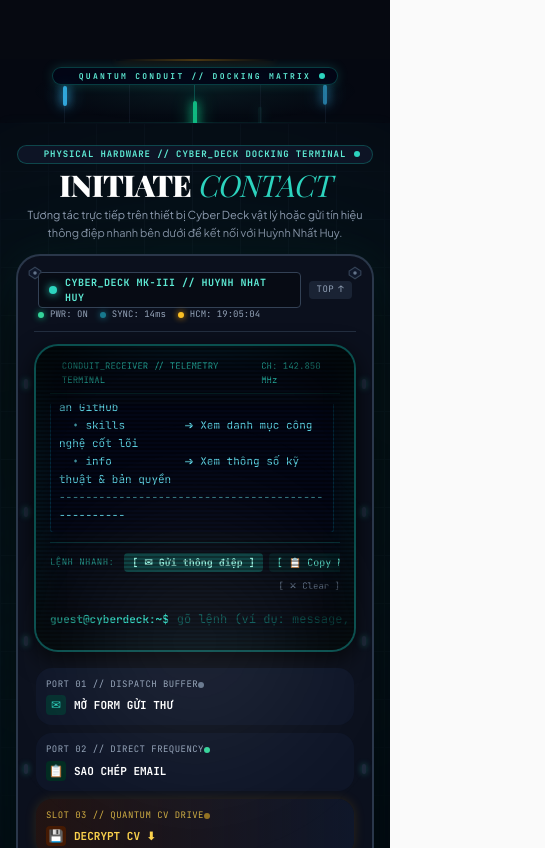
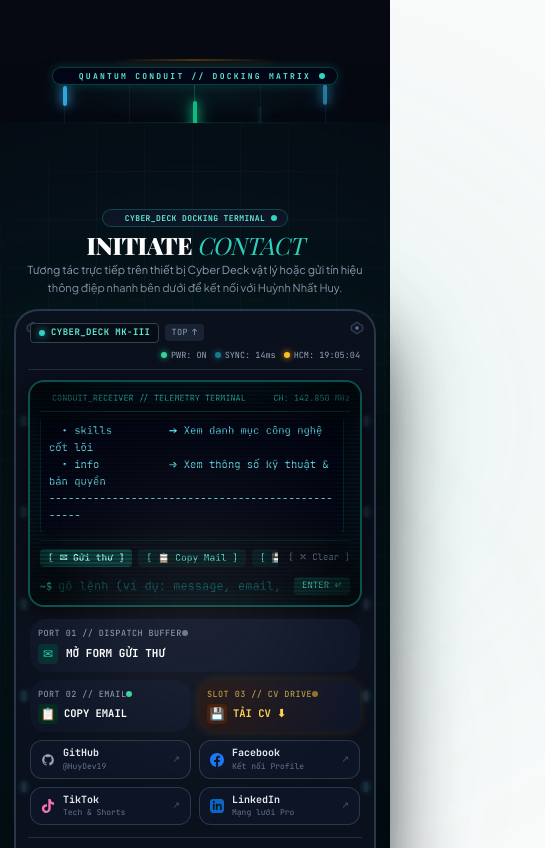
Before and after one commit to HuyDev19/My_Portfolio, a React (Vite) app: page / in a window 390 px wide. Shown: the part 8460-9308 px from the top of the page, 545 px wide, since content can reach past the window. Built offline with nearby package versions, Linux system fonts and the light colour scheme; a web font is replaced by a local one.

Commit message:
Optimize Contact section and CyberDeck for mobile viewport

```diff
--- a/src/sections/Contact/components/CyberDeck.tsx
+++ b/src/sections/Contact/components/CyberDeck.tsx
@@ -103,9 +103,9 @@ export const CyberDeck: React.FC<CyberDeckProps> = ({ onToggleForm, isFormOpen }
     };
   }, []);
 
-  // Handle Mouse Move for 3D Tilt
+  // Handle Mouse Move for 3D Tilt (Desktop only to prevent awkward mobile touch tilting)
   const handleMouseMove = (e: React.MouseEvent<HTMLDivElement>) => {
-    if (!deckRef.current) return;
+    if (!deckRef.current || (typeof window !== 'undefined' && window.innerWidth < 768)) return;
     const rect = deckRef.current.getBoundingClientRect();
     const x = (e.clientX - rect.left) / rect.width - 0.5;
     const y = (e.clientY - rect.top) / rect.height - 0.5;
@@ -369,7 +369,7 @@ export const CyberDeck: React.FC<CyberDeckProps> = ({ onToggleForm, isFormOpen }
           rotateY,
           transformStyle: 'preserve-3d',
         }}
-        className="relative rounded-3xl bg-[#0B101D] border-2 border-slate-700/80 shadow-[0_25px_80px_rgba(0,0,0,0.9),0_0_40px_rgba(45,212,191,0.08)] p-4 sm:p-6 md:p-7 overflow-hidden transition-shadow duration-300 hover:shadow-[0_35px_100px_rgba(0,0,0,0.95),0_0_50px_rgba(45,212,191,0.16)]"
+        className="relative rounded-2xl sm:rounded-3xl bg-[#0B101D] border-2 border-slate-700/80 shadow-[0_25px_80px_rgba(0,0,0,0.9),0_0_40px_rgba(45,212,191,0.08)] p-3 sm:p-6 md:p-7 overflow-hidden transition-shadow duration-300 hover:shadow-[0_35px_100px_rgba(0,0,0,0.95),0_0_50px_rgba(45,212,191,0.16)]"
       >
         {/* Dynamic Glass Glare Sweep */}
         <motion.div
@@ -421,23 +421,23 @@ export const CyberDeck: React.FC<CyberDeckProps> = ({ onToggleForm, isFormOpen }
         </div>
 
         {/* ── TOP HARDWARE STRIP (Metal Badge & LED Status) ── */}
-        <div className="relative z-10 flex flex-wrap items-center justify-between pb-2.5 border-b border-slate-700/60 mb-3 px-1">
+        <div className="relative z-10 flex flex-wrap items-center justify-between pb-2 border-b border-slate-700/60 mb-2.5 px-0.5 sm:px-1 gap-1.5 sm:gap-2">
           {/* Laser-etched Metal Badge */}
-          <div className="flex items-center gap-2">
-            <div className="px-2.5 py-0.5 rounded bg-[#070b14] border border-slate-700 flex items-center gap-2">
-              <span className="w-2 h-2 rounded-full bg-teal-400 shadow-[0_0_8px_#2dd4bf]" />
-              <span className="font-mono text-[10px] tracking-wider text-teal-300 font-bold uppercase">
-                CYBER_DECK MK-III // HUYNH NHAT HUY
+          <div className="flex items-center gap-1.5 sm:gap-2">
+            <div className="px-2 sm:px-2.5 py-0.5 rounded bg-[#070b14] border border-slate-700 flex items-center gap-1.5 sm:gap-2">
+              <span className="w-1.5 sm:w-2 h-1.5 sm:h-2 rounded-full bg-teal-400 shadow-[0_0_8px_#2dd4bf] shrink-0" />
+              <span className="font-mono text-[9px] sm:text-[10px] tracking-wider text-teal-300 font-bold uppercase">
+                CYBER_DECK MK-III <span className="hidden xs:inline sm:inline">// HUYNH NHAT HUY</span>
               </span>
             </div>
-            <span className="hidden sm:inline font-mono text-[9px] text-slate-500 uppercase tracking-widest">
+            <span className="hidden md:inline font-mono text-[9px] text-slate-500 uppercase tracking-widest">
               SER: HNH-2025-DEV
             </span>
             <button
               type="button"
               onClick={scrollToTop}
               onMouseEnter={() => soundManager.playHoverTick()}
-              className="px-2 py-0.5 rounded bg-slate-800/80 hover:bg-teal-500/20 text-slate-400 hover:text-teal-300 border border-slate-700 hover:border-teal-500/50 font-mono text-[9px] uppercase tracking-wider flex items-center gap-1 transition-all cursor-pointer"
+              className="px-1.5 sm:px-2 py-0.5 rounded bg-slate-800/80 hover:bg-teal-500/20 text-slate-400 hover:text-teal-300 border border-slate-700 hover:border-teal-500/50 font-mono text-[8.5px] sm:text-[9px] uppercase tracking-wider flex items-center gap-1 transition-all cursor-pointer"
               title="Cuộn về đầu trang"
             >
               <span>TOP</span>
@@ -446,18 +446,18 @@ export const CyberDeck: React.FC<CyberDeckProps> = ({ onToggleForm, isFormOpen }
           </div>
 
           {/* LED Status Indicators */}
-          <div className="flex items-center gap-3 font-mono text-[9px] text-slate-400">
-            <div className="flex items-center gap-1.5">
+          <div className="flex items-center gap-2 sm:gap-3 font-mono text-[8.5px] sm:text-[9px] text-slate-400 ml-auto sm:ml-0">
+            <div className="flex items-center gap-1">
               <span className="w-1.5 h-1.5 rounded-full bg-emerald-400 shadow-[0_0_6px_#10b981]" />
               <span>PWR: ON</span>
             </div>
-            <div className="flex items-center gap-1.5">
+            <div className="flex items-center gap-1">
               <span className="w-1.5 h-1.5 rounded-full bg-cyan-400 shadow-[0_0_6px_#22d3ee] animate-pulse" />
               <span>SYNC: {latency}ms</span>
             </div>
-            <div className="flex items-center gap-1.5">
+            <div className="flex items-center gap-1">
               <span className="w-1.5 h-1.5 rounded-full bg-amber-400 shadow-[0_0_6px_#f59e0b]" />
-              <span>HCM: {hcmTime || '17:28:00'}</span>
+              <span>HCM: {hcmTime || '19:00:00'}</span>
             </div>
           </div>
         </div>
@@ -467,7 +467,7 @@ export const CyberDeck: React.FC<CyberDeckProps> = ({ onToggleForm, isFormOpen }
           initial={{ scaleY: 0.05, filter: 'brightness(2.5)' }}
           animate={{ scaleY: isBooted ? 1 : 0.05, filter: isBooted ? 'brightness(1)' : 'brightness(2.5)' }}
           transition={{ duration: 0.35, ease: 'easeOut' }}
-          className="relative rounded-2xl bg-[#040914] border-2 border-teal-500/40 shadow-[inset_0_0_35px_rgba(45,212,191,0.12),0_8px_25px_rgba(0,0,0,0.8)] p-3.5 sm:p-4 md:p-5 overflow-hidden mb-4"
+          className="relative rounded-xl sm:rounded-2xl bg-[#040914] border-2 border-teal-500/40 shadow-[inset_0_0_35px_rgba(45,212,191,0.12),0_8px_25px_rgba(0,0,0,0.8)] p-2.5 sm:p-4 md:p-5 overflow-hidden mb-3"
         >
           {/* Scanline CRT overlay */}
           <div className="absolute inset-0 bg-[linear-gradient(rgba(18,16,16,0)_50%,rgba(0,0,0,0.45)_50%)] bg-[size:100%_4px] pointer-events-none z-20 opacity-80" />
@@ -476,7 +476,7 @@ export const CyberDeck: React.FC<CyberDeckProps> = ({ onToggleForm, isFormOpen }
           <div className="absolute inset-0 bg-[radial-gradient(ellipse_at_center,transparent_65%,rgba(0,0,0,0.7)_100%)] pointer-events-none z-20" />
 
           {/* Terminal Screen Header */}
-          <div className="relative z-10 flex items-center justify-between pb-1.5 border-b border-teal-500/20 font-mono text-[9px] sm:text-[10px] text-teal-400/80 mb-2.5">
+          <div className="relative z-10 flex items-center justify-between pb-1.5 border-b border-teal-500/20 font-mono text-[8.5px] sm:text-[10px] text-teal-400/80 mb-2">
             <div className="flex items-center gap-1.5">
               <span className="w-1.5 h-1.5 rounded-full bg-teal-400 animate-ping" />
               <span>CONDUIT_RECEIVER // TELEMETRY TERMINAL</span>
@@ -484,12 +484,12 @@ export const CyberDeck: React.FC<CyberDeckProps> = ({ onToggleForm, isFormOpen }
             <span>CH: 142.850 MHz</span>
           </div>
 
-          {/* Terminal Logs Viewport (Separated Internal Scroll: Never scrolls window or pushes title) */}
+          {/* Terminal Logs Viewport */}
           <div
             ref={logsContainerRef}
             data-lenis-prevent="true"
             onWheel={(e) => e.stopPropagation()}
-            className="relative z-10 font-mono text-[11px] sm:text-xs md:text-sm text-teal-300 space-y-1 h-32 sm:h-36 md:h-40 overflow-y-auto pr-1.5 custom-scrollbar overscroll-contain select-text"
+            className="relative z-10 font-mono text-[10.5px] sm:text-xs md:text-sm text-teal-300 space-y-1 h-28 sm:h-36 md:h-40 overflow-y-auto pr-1.5 custom-scrollbar overscroll-contain select-text"
           >
             {messages.map((m, idx) => (
               <div
@@ -528,14 +528,14 @@ export const CyberDeck: React.FC<CyberDeckProps> = ({ onToggleForm, isFormOpen }
           </div>
 
           {/* Streamlined Command Shortcuts Toolbar */}
-          <div className="relative z-10 pt-2 border-t border-teal-500/20 flex flex-wrap items-center justify-between gap-1.5 mt-2.5">
-            <div className="flex items-center gap-1.5 overflow-x-auto no-scrollbar py-0.5">
-              <span className="font-mono text-[9px] text-teal-400/70 uppercase tracking-wider shrink-0 mr-1">
-                LỆNH NHANH:
+          <div className="relative z-10 pt-1.5 sm:pt-2 border-t border-teal-500/20 flex items-center justify-between gap-1.5 mt-2">
+            <div className="flex items-center gap-1.5 overflow-x-auto no-scrollbar py-0.5 flex-1 min-w-0 touch-pan-x">
+              <span className="hidden sm:inline font-mono text-[9px] text-teal-400/70 uppercase tracking-wider shrink-0 mr-0.5">
+                LỆNH:
               </span>
               {[
                 {
-                  label: isFormOpen ? '✕ Đóng form' : '✉ Gửi thông điệp',
+                  label: isFormOpen ? '✕ Đóng form' : '✉ Gửi thư',
                   action: triggerOpenForm,
                   highlight: true,
                 },
@@ -577,7 +577,7 @@ export const CyberDeck: React.FC<CyberDeckProps> = ({ onToggleForm, isFormOpen }
                   type="button"
                   onClick={chip.action}
                   onMouseEnter={() => soundManager.playHoverTick()}
-                  className={`px-2 py-0.5 rounded text-[10px] font-mono transition-colors cursor-pointer shrink-0 ${
+                  className={`px-2 py-0.5 rounded text-[9.5px] sm:text-[10px] font-mono transition-colors cursor-pointer shrink-0 whitespace-nowrap ${
                     chip.highlight
                       ? 'bg-teal-500/30 text-teal-200 border border-teal-400 font-bold hover:bg-teal-400 hover:text-slate-950'
                       : 'bg-teal-950/50 border border-teal-500/30 text-teal-300 hover:bg-teal-500 hover:text-slate-950'
@@ -598,7 +598,7 @@ export const CyberDeck: React.FC<CyberDeckProps> = ({ onToggleForm, isFormOpen }
                 }, 50);
               }}
               onMouseEnter={() => soundManager.playHoverTick()}
-              className="text-[9px] font-mono text-slate-500 hover:text-teal-300 transition-colors cursor-pointer ml-auto shrink-0"
+              className="text-[9px] font-mono text-slate-500 hover:text-teal-300 transition-colors cursor-pointer shrink-0 whitespace-nowrap pl-1"
               title="Xóa log terminal"
             >
               [ ✕ Clear ]
@@ -606,20 +606,20 @@ export const CyberDeck: React.FC<CyberDeckProps> = ({ onToggleForm, isFormOpen }
           </div>
 
           {/* Interactive Command Line Input */}
-          <form onSubmit={handleTerminalSubmit} className="relative z-10 mt-2 flex items-center gap-2">
-            <span className="font-mono text-[11px] sm:text-xs text-teal-400 font-bold shrink-0">
-              guest@cyberdeck:~$
+          <form onSubmit={handleTerminalSubmit} className="relative z-10 mt-2 flex items-center gap-1.5 sm:gap-2">
+            <span className="font-mono text-[10px] sm:text-xs text-teal-400 font-bold shrink-0">
+              <span className="hidden sm:inline">guest@cyberdeck:</span>~$
             </span>
             <input
               type="text"
               value={inputVal}
               onChange={(e) => setInputVal(e.target.value)}
-              placeholder="gõ lệnh (ví dụ: message, email, fb, tiktok, cv, skills)..."
-              className="flex-1 bg-transparent font-mono text-xs sm:text-sm text-white placeholder-teal-600/60 focus:outline-none"
+              placeholder="gõ lệnh (ví dụ: message, email, cv, skills)..."
+              className="flex-1 min-w-0 bg-transparent font-mono text-xs sm:text-sm text-white placeholder-teal-600/60 focus:outline-none"
             />
             <button
               type="submit"
-              className="px-2.5 py-0.5 rounded bg-teal-500/20 hover:bg-teal-500 hover:text-slate-950 border border-teal-500/50 text-[10px] font-mono text-teal-300 transition-colors cursor-pointer"
+              className="px-2 sm:px-2.5 py-0.5 rounded bg-teal-500/20 hover:bg-teal-500 hover:text-slate-950 border border-teal-500/50 text-[9px] sm:text-[10px] font-mono text-teal-300 transition-colors cursor-pointer shrink-0"
             >
               ENTER ↵
             </button>
@@ -628,27 +628,27 @@ export const CyberDeck: React.FC<CyberDeckProps> = ({ onToggleForm, isFormOpen }
 
         {/* ── LOWER TACTILE DECK (Organized into Core Consoles + Social Channels) ── */}
         <div className="relative z-10 space-y-2 px-0.5">
-          {/* ROW 1: 3 CORE TACTICAL CONSOLES */}
-          <div className="grid grid-cols-1 sm:grid-cols-3 gap-2 sm:gap-2.5">
-            {/* Port 01: Message Buffer Switch */}
+          {/* ROW 1: CORE TACTICAL CONSOLES (Responsive Grid) */}
+          <div className="grid grid-cols-2 sm:grid-cols-3 gap-2 sm:gap-2.5">
+            {/* Port 01: Message Buffer Switch (Full width on mobile, 1 col on sm+) */}
             <button
               type="button"
               onClick={triggerOpenForm}
               onMouseEnter={() => soundManager.playHoverTick()}
-              className={`group p-2.5 rounded-xl border transition-all duration-200 flex flex-col justify-between text-left cursor-pointer active:translate-y-0.5 ${
+              className={`col-span-2 sm:col-span-1 group p-2 sm:p-2.5 rounded-xl border transition-all duration-200 flex flex-col justify-between text-left cursor-pointer active:translate-y-0.5 ${
                 isFormOpen
                   ? 'bg-teal-950/80 border-teal-400 shadow-[0_0_15px_rgba(45,212,191,0.3)]'
                   : 'bg-slate-900/90 border-slate-700 hover:border-teal-400'
               }`}
             >
               <div className="flex items-center justify-between mb-1">
-                <span className="font-mono text-[9px] text-slate-400 uppercase tracking-wider">
+                <span className="font-mono text-[8.5px] sm:text-[9px] text-slate-400 uppercase tracking-wider">
                   PORT 01 // DISPATCH BUFFER
                 </span>
                 <span className={`w-1.5 h-1.5 rounded-full ${isFormOpen ? 'bg-teal-400 animate-pulse' : 'bg-slate-500'}`} />
               </div>
               <div className="flex items-center gap-2">
-                <span className="w-5 h-5 rounded bg-teal-950 flex items-center justify-center text-teal-400 text-xs group-hover:scale-105 transition-transform">
+                <span className="w-5 h-5 rounded bg-teal-950 flex items-center justify-center text-teal-400 text-xs group-hover:scale-105 transition-transform shrink-0">
                   ✉
                 </span>
                 <span className="font-mono text-[11px] sm:text-xs font-bold text-white group-hover:text-teal-300">
@@ -662,20 +662,20 @@ export const CyberDeck: React.FC<CyberDeckProps> = ({ onToggleForm, isFormOpen }
               type="button"
               onClick={triggerEmail}
               onMouseEnter={() => soundManager.playHoverTick()}
-              className="group p-2.5 rounded-xl bg-slate-900/90 border border-slate-700 hover:border-emerald-400 transition-all duration-200 flex flex-col justify-between text-left cursor-pointer active:translate-y-0.5"
+              className="col-span-1 group p-2 sm:p-2.5 rounded-xl bg-slate-900/90 border border-slate-700 hover:border-emerald-400 transition-all duration-200 flex flex-col justify-between text-left cursor-pointer active:translate-y-0.5"
             >
               <div className="flex items-center justify-between mb-1">
-                <span className="font-mono text-[9px] text-slate-400 uppercase tracking-wider">
-                  PORT 02 // DIRECT FREQUENCY
+                <span className="font-mono text-[8.5px] sm:text-[9px] text-slate-400 uppercase tracking-wider truncate">
+                  PORT 02 // EMAIL
                 </span>
-                <span className="w-1.5 h-1.5 rounded-full bg-emerald-400" />
+                <span className="w-1.5 h-1.5 rounded-full bg-emerald-400 shrink-0" />
               </div>
-              <div className="flex items-center gap-2">
-                <span className="w-5 h-5 rounded bg-emerald-950 flex items-center justify-center text-emerald-400 text-xs group-hover:scale-105 transition-transform">
+              <div className="flex items-center gap-1.5 sm:gap-2">
+                <span className="w-5 h-5 rounded bg-emerald-950 flex items-center justify-center text-emerald-400 text-xs group-hover:scale-105 transition-transform shrink-0">
                   📋
                 </span>
-                <span className="font-mono text-[11px] sm:text-xs font-bold text-white group-hover:text-emerald-300">
-                  {copied ? '✓ ĐÃ COPY EMAIL' : 'SAO CHÉP EMAIL'}
+                <span className="font-mono text-[10.5px] sm:text-xs font-bold text-white group-hover:text-emerald-300 truncate">
+                  {copied ? '✓ ĐÃ COPY' : 'COPY EMAIL'}
                 </span>
               </div>
             </button>
@@ -685,20 +685,20 @@ export const CyberDeck: React.FC<CyberDeckProps> = ({ onToggleForm, isFormOpen }
               type="button"
               onClick={triggerDecryptCV}
               onMouseEnter={() => soundManager.playHoverTick()}
-              className="group p-2.5 rounded-xl bg-gradient-to-r from-amber-950/40 to-slate-900 border border-amber-500/50 hover:border-amber-400 transition-all duration-200 flex flex-col justify-between text-left cursor-pointer active:translate-y-0.5 shadow-[0_0_12px_rgba(245,158,11,0.15)]"
+              className="col-span-1 group p-2 sm:p-2.5 rounded-xl bg-gradient-to-r from-amber-950/40 to-slate-900 border border-amber-500/50 hover:border-amber-400 transition-all duration-200 flex flex-col justify-between text-left cursor-pointer active:translate-y-0.5 shadow-[0_0_12px_rgba(245,158,11,0.15)]"
             >
               <div className="flex items-center justify-between mb-1">
-                <span className="font-mono text-[9px] text-amber-300/80 uppercase tracking-wider">
-                  SLOT 03 // QUANTUM CV DRIVE
+                <span className="font-mono text-[8.5px] sm:text-[9px] text-amber-300/80 uppercase tracking-wider truncate">
+                  SLOT 03 // CV DRIVE
                 </span>
-                <span className="w-1.5 h-1.5 rounded-full bg-amber-400 animate-pulse" />
+                <span className="w-1.5 h-1.5 rounded-full bg-amber-400 animate-pulse shrink-0" />
               </div>
-              <div className="flex items-center gap-2">
-                <span className="w-5 h-5 rounded bg-amber-950 flex items-center justify-center text-amber-400 text-xs group-hover:scale-105 transition-transform">
+              <div className="flex items-center gap-1.5 sm:gap-2">
+                <span className="w-5 h-5 rounded bg-amber-950 flex items-center justify-center text-amber-400 text-xs group-hover:scale-105 transition-transform shrink-0">
                   💾
                 </span>
-                <span className="font-mono text-[11px] sm:text-xs font-bold text-amber-300 group-hover:text-amber-200">
-                  DECRYPT CV ⬇
+                <span className="font-mono text-[10.5px] sm:text-xs font-bold text-amber-300 group-hover:text-amber-200 truncate">
+                  TẢI CV ⬇
                 </span>
               </div>
             </button>
--- a/src/sections/Contact/index.tsx
+++ b/src/sections/Contact/index.tsx
@@ -67,8 +67,8 @@ export const ContactSection = () => {
     <section
       id="contact"
       ref={containerRef}
-      className={`relative w-full bg-[#050811] text-white overflow-hidden flex flex-col justify-center items-center ${
-        isFormOpen ? 'min-h-screen py-8 sm:py-12' : 'min-h-screen lg:h-screen py-4 sm:py-6'
+      className={`relative w-full bg-[#050811] text-white flex flex-col justify-center items-center min-h-screen pt-20 sm:pt-24 lg:pt-6 pb-28 sm:pb-32 lg:pb-6 ${
+        isFormOpen ? 'lg:h-auto lg:min-h-screen lg:py-12' : 'lg:h-screen'
       }`}
     >
       {/* ── Background Cyber Blueprint Grid & Ambient Lights ── */}
@@ -82,22 +82,22 @@ export const ContactSection = () => {
       <motion.div
         animate={{ opacity: isInView ? 1 : 0.85, y: isInView ? 0 : 15 }}
         transition={{ duration: 0.6, ease: 'easeOut' }}
-        className="relative z-10 max-w-7xl mx-auto px-4 sm:px-6 lg:px-8 w-full flex-1 flex flex-col justify-center items-center my-auto"
+        className="relative z-10 max-w-7xl mx-auto px-3.5 sm:px-6 lg:px-8 w-full flex-1 flex flex-col justify-center items-center my-auto"
       >
         {/* Top Header Telemetry */}
-        <div className="text-center max-w-3xl mx-auto mb-3 sm:mb-4">
-          <div className="inline-flex items-center gap-2 px-3 py-0.5 rounded-full bg-slate-900/80 border border-teal-500/30 mb-1.5 sm:mb-2">
-            <span className="w-1.5 h-1.5 rounded-full bg-teal-400 animate-ping" />
-            <span className="font-mono text-[9px] sm:text-[10px] text-teal-300 tracking-widest uppercase font-bold">
-              PHYSICAL HARDWARE // CYBER_DECK DOCKING TERMINAL
+        <div className="text-center max-w-3xl mx-auto mb-3 sm:mb-4 px-2">
+          <div className="inline-flex items-center gap-1.5 sm:gap-2 px-2.5 sm:px-3 py-0.5 rounded-full bg-slate-900/80 border border-teal-500/30 mb-1.5 sm:mb-2 max-w-full">
+            <span className="w-1.5 h-1.5 rounded-full bg-teal-400 animate-ping shrink-0" />
+            <span className="font-mono text-[8px] sm:text-[10px] text-teal-300 tracking-wider sm:tracking-widest uppercase font-bold truncate">
+              <span className="hidden sm:inline">PHYSICAL HARDWARE // </span>CYBER_DECK DOCKING TERMINAL
             </span>
-            <span className="w-1.5 h-1.5 rounded-full bg-teal-400" />
+            <span className="w-1.5 h-1.5 rounded-full bg-teal-400 shrink-0" />
           </div>
 
-          <h2 className="font-serif text-3xl sm:text-4xl md:text-5xl lg:text-6xl font-black uppercase tracking-tight text-white leading-none">
+          <h2 className="font-serif text-2xl sm:text-4xl md:text-5xl lg:text-6xl font-black uppercase tracking-tight text-white leading-none">
             INITIATE <span className="text-teal-400 font-normal italic">CONTACT</span>
           </h2>
-          <p className="font-sans text-[11px] sm:text-xs text-slate-400 mt-1.5 sm:mt-2 max-w-lg mx-auto leading-relaxed">
+          <p className="font-sans text-[11px] sm:text-xs text-slate-400 mt-1 sm:mt-2 max-w-lg mx-auto leading-relaxed">
             Tương tác trực tiếp trên thiết bị Cyber Deck vật lý hoặc gửi tín hiệu thông điệp nhanh bên dưới để kết nối với Huỳnh Nhất Huy.
           </p>
         </div>
```
